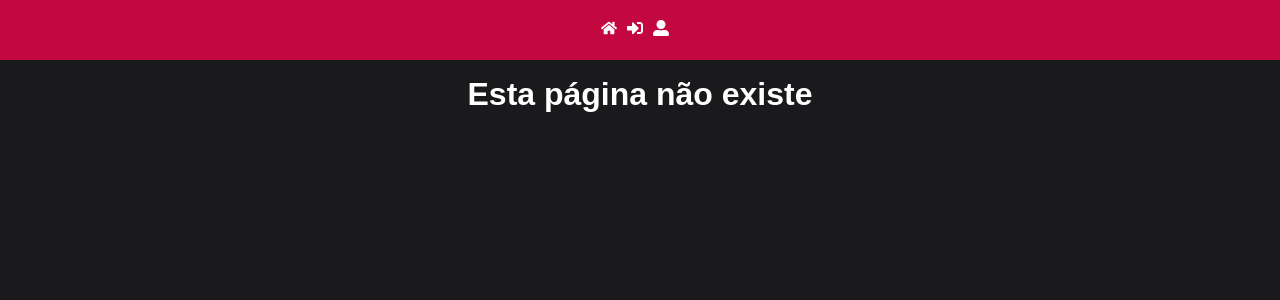
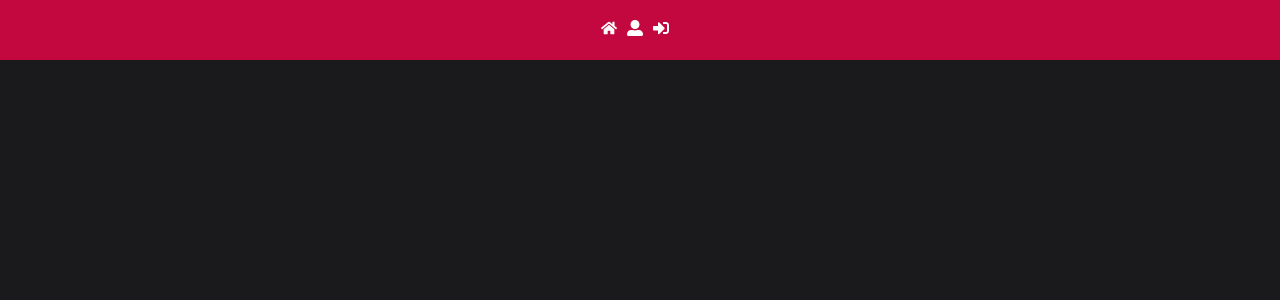
Before and after one commit to raulrozza/redux-test, a React (Create React App) app: page /login in a window 1280 px wide. Shown: the top 300 px of the page. Built offline with nearby package versions, Linux system fonts and the light colour scheme.

Commit message:
page routing

```diff
--- a/src/components/Header/index.jsx
+++ b/src/components/Header/index.jsx
@@ -10,11 +10,11 @@ function Header() {
       <Link to="/">
         <FaHome />
       </Link>
-      <Link to="/">
+      <Link to="/register">
+        <FaUserAlt />
+      </Link>
+      <Link to="/login">
         <FaSignInAlt />
-      </Link>
-      <Link to="/">
-        <FaUserAlt />
       </Link>
     </Nav>
   );
--- /dev/null
+++ b/src/pages/Pictures/index.jsx
@@ -0,0 +1,9 @@
+import React from 'react';
+
+// import { Container } from './styles';
+
+const Pictures = () => {
+  return <div />;
+};
+
+export default Pictures;
--- /dev/null
+++ b/src/pages/Register/index.jsx
@@ -0,0 +1,9 @@
+import React from 'react';
+
+// import { Container } from './styles';
+
+const Register = () => {
+  return <div />;
+};
+
+export default Register;
--- /dev/null
+++ b/src/pages/Student/index.jsx
@@ -0,0 +1,9 @@
+import React from 'react';
+
+// import { Container } from './styles';
+
+const Student = () => {
+  return <div />;
+};
+
+export default Student;
--- /dev/null
+++ b/src/pages/StudentList/index.jsx
@@ -0,0 +1,9 @@
+import React from 'react';
+
+// import { Container } from './styles';
+
+const StudentList = () => {
+  return <div />;
+};
+
+export default StudentList;
--- a/src/routes/index.routes.jsx
+++ b/src/routes/index.routes.jsx
@@ -4,12 +4,21 @@ import Private from './Private';
 
 // Pages
 import Login from '../pages/Login';
+import Register from '../pages/Register';
+import Student from '../pages/Student';
+import StudentList from '../pages/StudentList';
+import Pictures from '../pages/Pictures';
 import NotFound from '../pages/NotFound';
 
 function Routes() {
   return (
     <Switch>
-      <Private path="/" exact component={Login} />
+      <Private path="/" exact component={StudentList} />
+      <Private path="/student/:id/edit" exact component={Student} isClosed />
+      <Private path="/student" exact component={Student} isClosed />
+      <Private path="/picture/:id" exact component={Pictures} isClosed />
+      <Private path="/register" exact component={Register} />
+      <Private path="/login" exact component={Login} />
       <Private path="*" component={NotFound} />
     </Switch>
   );
```
